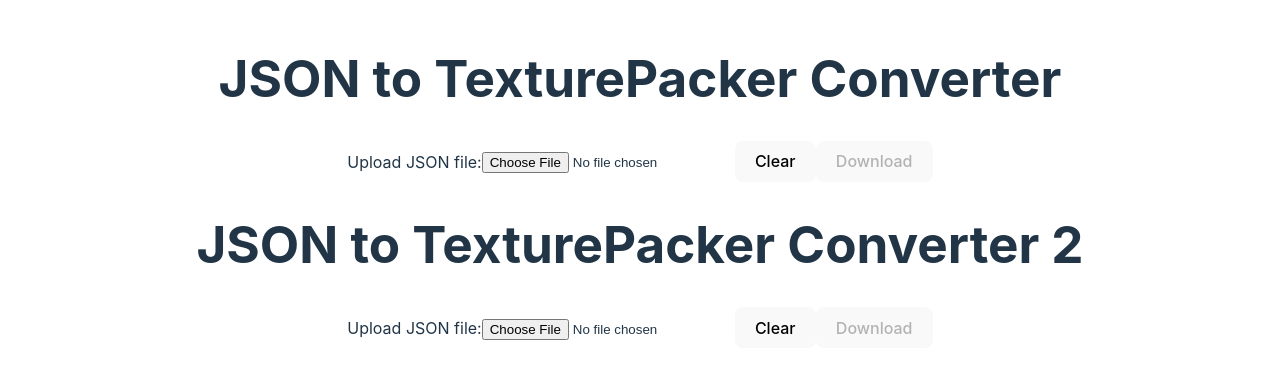
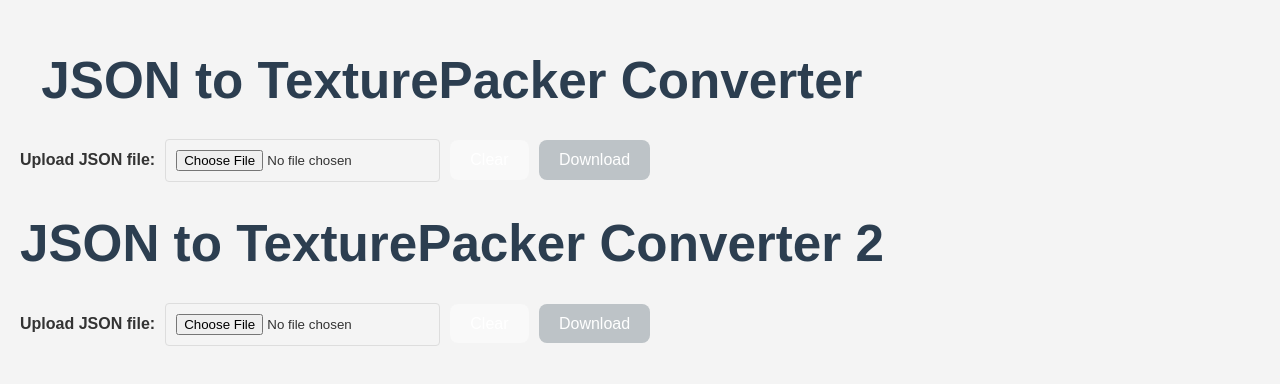
Before and after one commit to xmanhit/convertJSONSprite, a React (Vite) app: page / in a window 1280 px wide. Shown: the part 218-602 px from the top of the page. Built offline with nearby package versions, Linux system fonts and the light colour scheme.

Commit message:
Update App.css

```diff
--- a/src/App.css
+++ b/src/App.css
@@ -1,49 +1,80 @@
-#root {
-  max-width: 1280px;
-  margin: 0 auto;
-  padding: 2rem;
-  text-align: center;
+body {
+  font-family: 'Arial', sans-serif;
+  line-height: 1.6;
+  color: #333;
+  background-color: #f4f4f4;
+  margin: 0;
+  padding: 0;
 }
 
-pre {outline: 1px solid #ccc; padding: 5px; margin: 5px; }
-.string { color: green; }
-.number { color: darkorange; }
-.boolean { color: blue; }
-.null { color: magenta; }
-.key { color: red; }
-
-.logo {
-  height: 6em;
-  padding: 1.5em;
-  will-change: filter;
-  transition: filter 300ms;
-}
-.logo:hover {
-  filter: drop-shadow(0 0 2em #646cffaa);
-}
-.logo.react:hover {
-  filter: drop-shadow(0 0 2em #61dafbaa);
+main {
+  max-width: 1200px;
+  margin: 0 auto;
+  padding: 20px;
 }
 
-@keyframes logo-spin {
-  from {
-    transform: rotate(0deg);
-  }
-  to {
-    transform: rotate(360deg);
-  }
+h1 {
+  color: #2c3e50;
+  text-align: center;
+  margin-bottom: 30px;
 }
 
-@media (prefers-reduced-motion: no-preference) {
-  a:nth-of-type(2) .logo {
-    animation: logo-spin infinite 20s linear;
-  }
+.converter-section {
+  background-color: #fff;
+  border-radius: 8px;
+  box-shadow: 0 0 10px rgba(0, 0, 0, 0.1);
+  padding: 20px;
+  margin-bottom: 30px;
 }
 
-.card {
-  padding: 2em;
+.file-input-group {
+  display: flex;
+  align-items: center;
+  margin-bottom: 20px;
 }
 
-.read-the-docs {
-  color: #888;
+label {
+  margin-right: 10px;
+  font-weight: bold;
 }
+
+input[type="file"] {
+  flex-grow: 1;
+  padding: 10px;
+  border: 1px solid #ddd;
+  border-radius: 4px;
+}
+
+button {
+  background-color: #3498db;
+  color: #fff;
+  border: none;
+  padding: 10px 20px;
+  margin-left: 10px;
+  border-radius: 4px;
+  cursor: pointer;
+  transition: background-color 0.3s ease;
+}
+
+button:hover {
+  background-color: #2980b9;
+}
+
+button:disabled {
+  background-color: #bdc3c7;
+  cursor: not-allowed;
+}
+
+.json-view-container {
+  display: flex;
+  justify-content: space-between;
+}
+
+.json-view {
+  width: 48%;
+  overflow: auto;
+  max-height: 500px;
+  border: 1px solid #ddd;
+  border-radius: 4px;
+  padding: 10px;
+}
```
